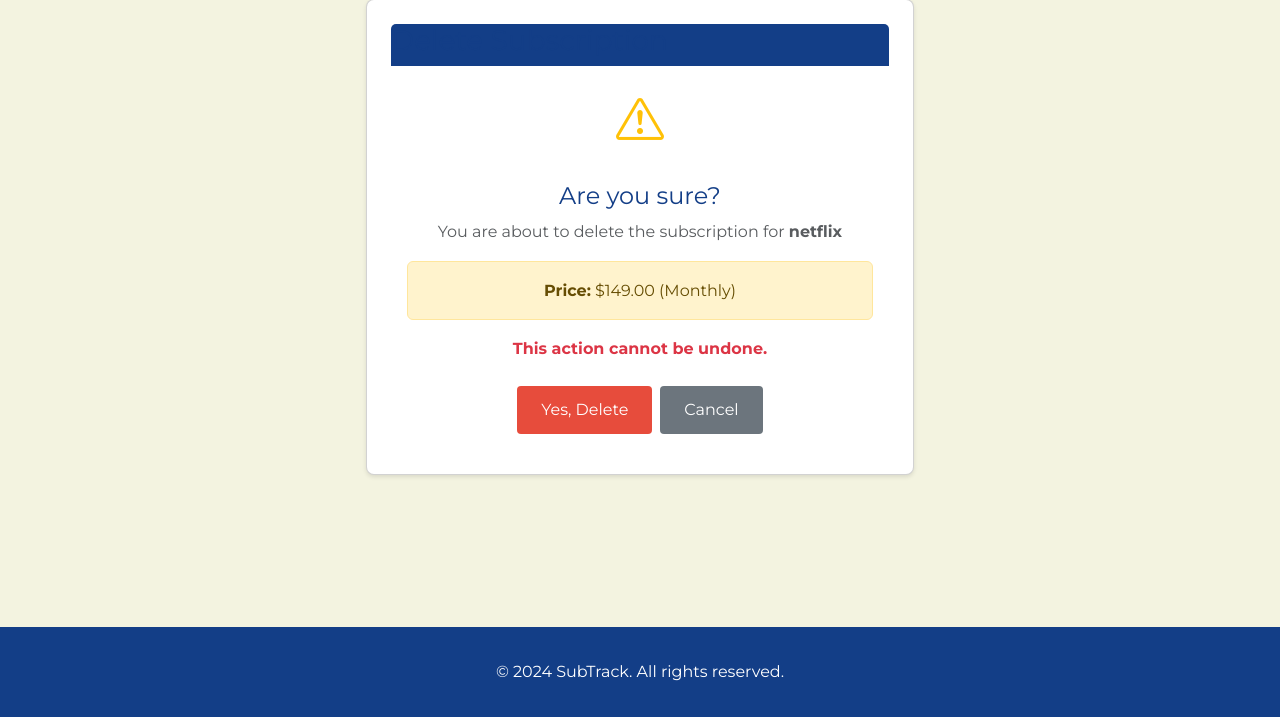
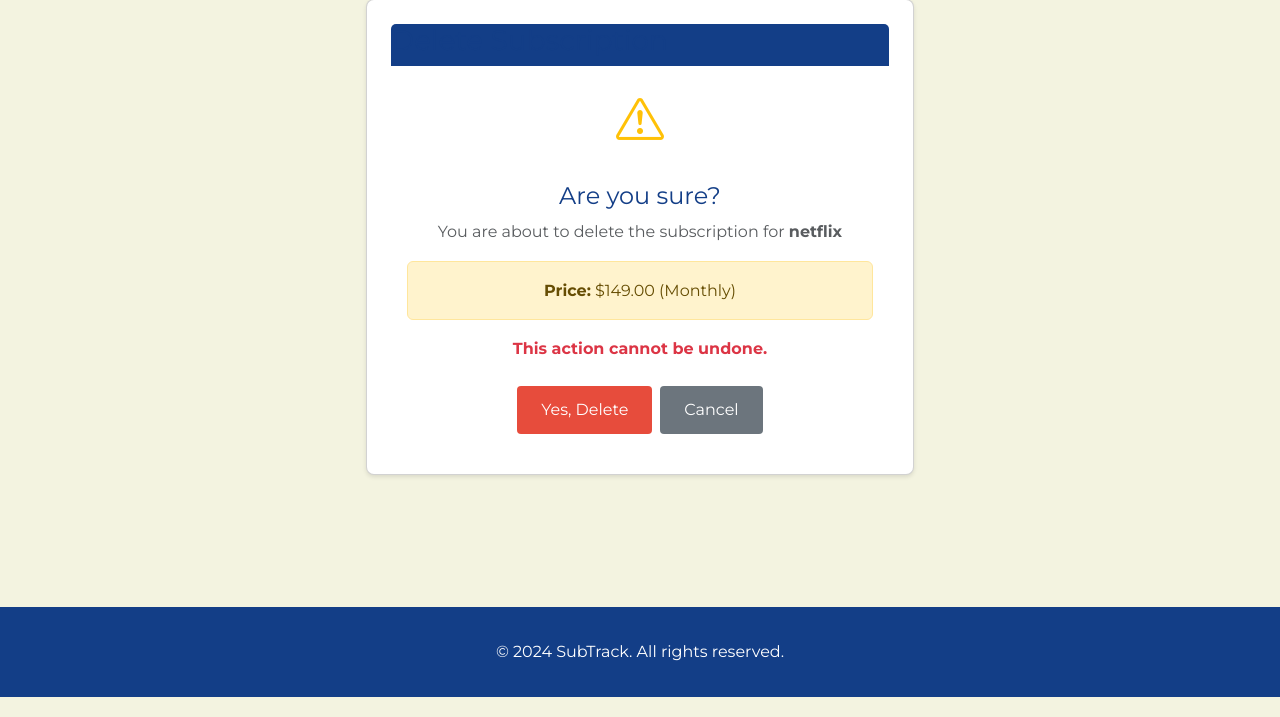
Before and after one commit to IAMVENEETH/SubsTracker, a Django app: page /subscriptions/delete/1/ in a window 1280 px wide. Shown: the part 103-820 px from the top of the page. Run offline with Django 5.2, Linux system fonts and the light colour scheme; a user stored in the database is signed in; data comes from the database, SQL or seed files in the repository.

Commit message:
footer modified

```diff
--- a/templates/base.html
+++ b/templates/base.html
@@ -210,7 +210,7 @@
         </div>
     </main>
 
-    <footer>
+    <footer style="bottom: 0; position: fixed; width: 100%;">
         <div class="container">
             <p>&copy; 2024 SubTrack. All rights reserved.</p>
         </div>
```
